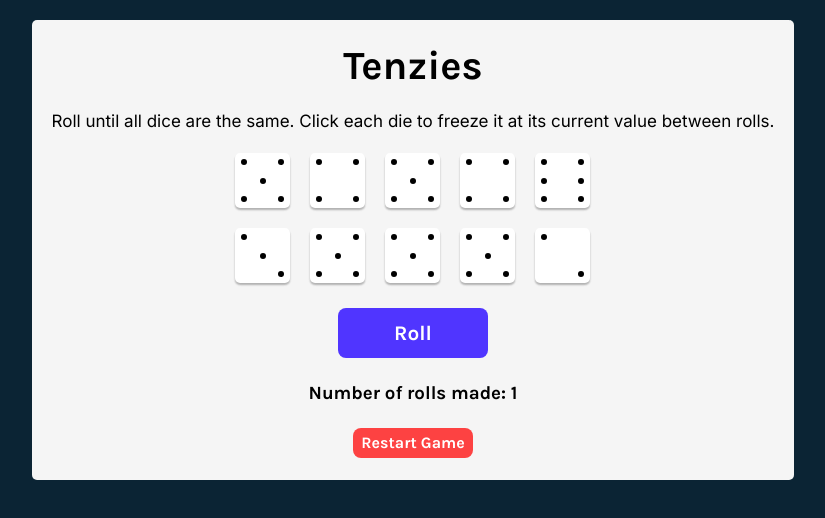
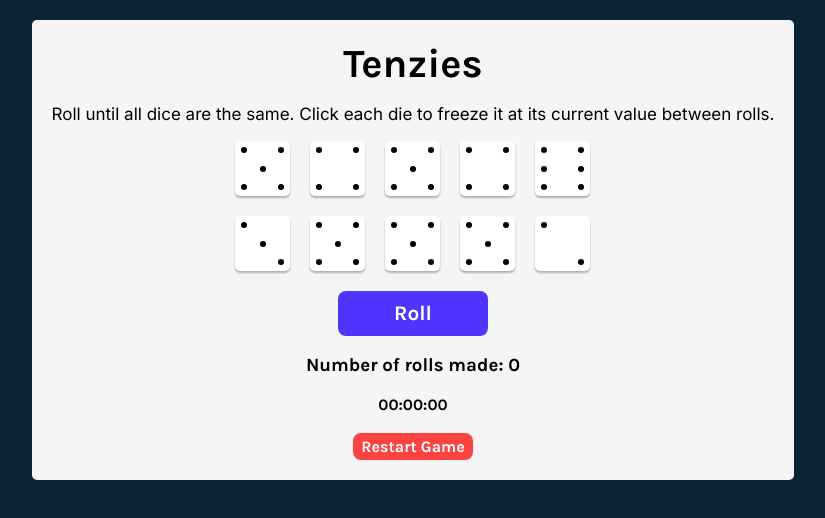
Before and after one commit to AaronoKwok/tenzies, a React (Create React App) app: page / in a window 1280 px wide. Shown: the top 518 px of the page, without its empty margins (227-1052 px from the left). Built offline with nearby package versions, Linux system fonts and the light colour scheme.

Commit message:
stopwatch functionality

```diff
--- a/src/App.js
+++ b/src/App.js
@@ -2,11 +2,29 @@ import React from "react";
 import { nanoid } from "nanoid";
 import Die from "./Die";
 import Confetti from "react-confetti";
+//import Stopwatch from "./Stopwatch";
 
 export default function App() {
     const [dice, setDice] = React.useState(allNewDice());
     const [allHeld, setAllHeld] = React.useState(false);
-    const [rolls, setRolls] = React.useState(1);
+    const [rolls, setRolls] = React.useState(0);
+
+    //stopwatch state
+    const [time, setTime] = React.useState(0);
+    const [running, setRunning] = React.useState(false);
+
+    //useEffect to watch for change in running state
+    React.useEffect(() => {
+        let interval;
+        if (running) {
+            interval = setInterval(() => {
+                setTime(prevTime => prevTime + 10);
+            }, 10)
+        } else if (!running) {
+            clearInterval(interval)
+        }
+        return () => clearInterval(interval)
+    }, [running])
 
     //useEffect to use an event listener that watches every time dice change
     React.useEffect(() => {
@@ -36,16 +54,18 @@ export default function App() {
     //roll new dice
     function rollNewDice() {
         setRolls(prevCount => prevCount + 1)
+        setRunning(true)
         if (allHeld) {
             setRolls(1)
             setAllHeld(false)
             setDice(allNewDice())
+            setRunning(false)
         }
         setDice(prevDice => {
             return prevDice.map(die => {
                return die.isHeld ? die : generateNewDie()
             })
-        })
+        });
     }
 
     //restart game
@@ -54,6 +74,8 @@ export default function App() {
             setDice(allNewDice())
             setRolls(1)
             setAllHeld(false)
+            setRunning(false)
+            setTime(0)
         }
     }
 
@@ -87,23 +109,38 @@ export default function App() {
     return (
         <main>
             <h1 className="title">Tenzies</h1>
+
             <p className="instructions">Roll until all dice are the same. Click each die to freeze it at its current value between rolls. </p>
+
             <div className="dice-container">
                 {diceElements}
             </div>
+
             <button
                 className="rollDice"
                 onClick={rollNewDice}
             >
                 {allHeld ? "New Game" : "Roll"}
             </button>
+
             <h3>Number of rolls made: {rolls}</h3>
+
+            <div>
+                <div>
+                    <span>{("0" + Math.floor((time / 60000) % 60)).slice(-2)}:</span>
+                    <span>{("0" + Math.floor((time / 1000) % 60)).slice(-2)}:</span>
+                    <span>{("0" + ((time / 10) % 100)).slice(-2)}</span>
+                </div>
+                <br />
+            </div>
+
             <button
                 className="restart"
                 onClick={restart}
             >
                 Restart Game
             </button>
+
             {allHeld ? <Confetti /> : null}
         </main>
     )
--- /dev/null
+++ b/src/Stopwatch.js
@@ -0,0 +1,30 @@
+/* import userEvent from "@testing-library/user-event";
+import React, { useEffect } from "react";
+
+export default function Stopwatch() {
+    const [time, setTime] = React.useState(0);
+    const [running, setRunning] = React.useState(false);
+
+    React.useEffect(() => {
+        let interval;
+        if (running) {
+            interval = setInterval(() => {
+                setTime(prevTime => prevTime + 10);
+            }, 10)
+        } else if (!running) {
+            clearInterval(interval)
+        }
+        return () => clearInterval(interval)
+    }, [running])
+
+    return (
+        <div className="stopwatch">
+            <div className="numbers">
+                <span>{("0" + Math.floor((time / 60000) % 60)).slice(-2)}:</span>
+                <span>{("0" + Math.floor((time / 1000) % 60)).slice(-2)}:</span>
+                <span>{("0" + ((time / 10) % 100)).slice(-2)}</span>
+            </div>
+            <br />
+        </div>
+    )
+} */
```
